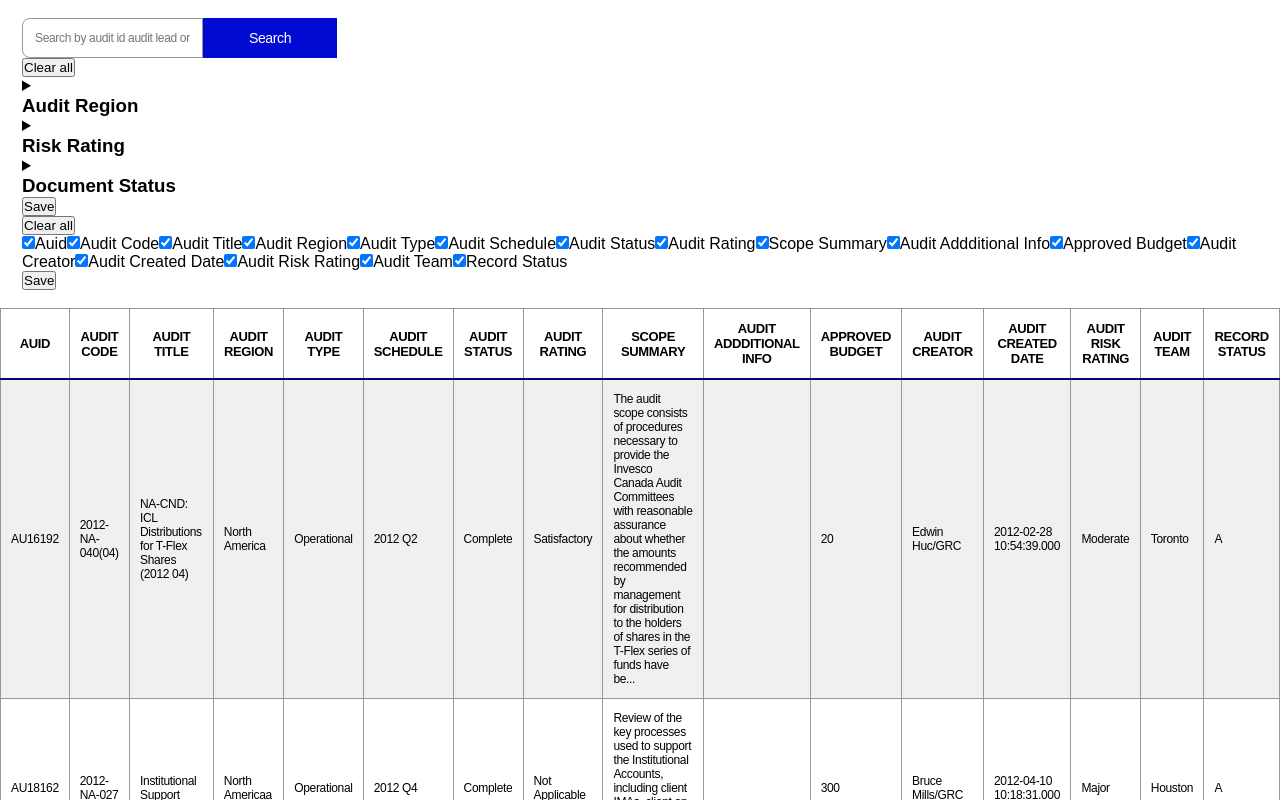
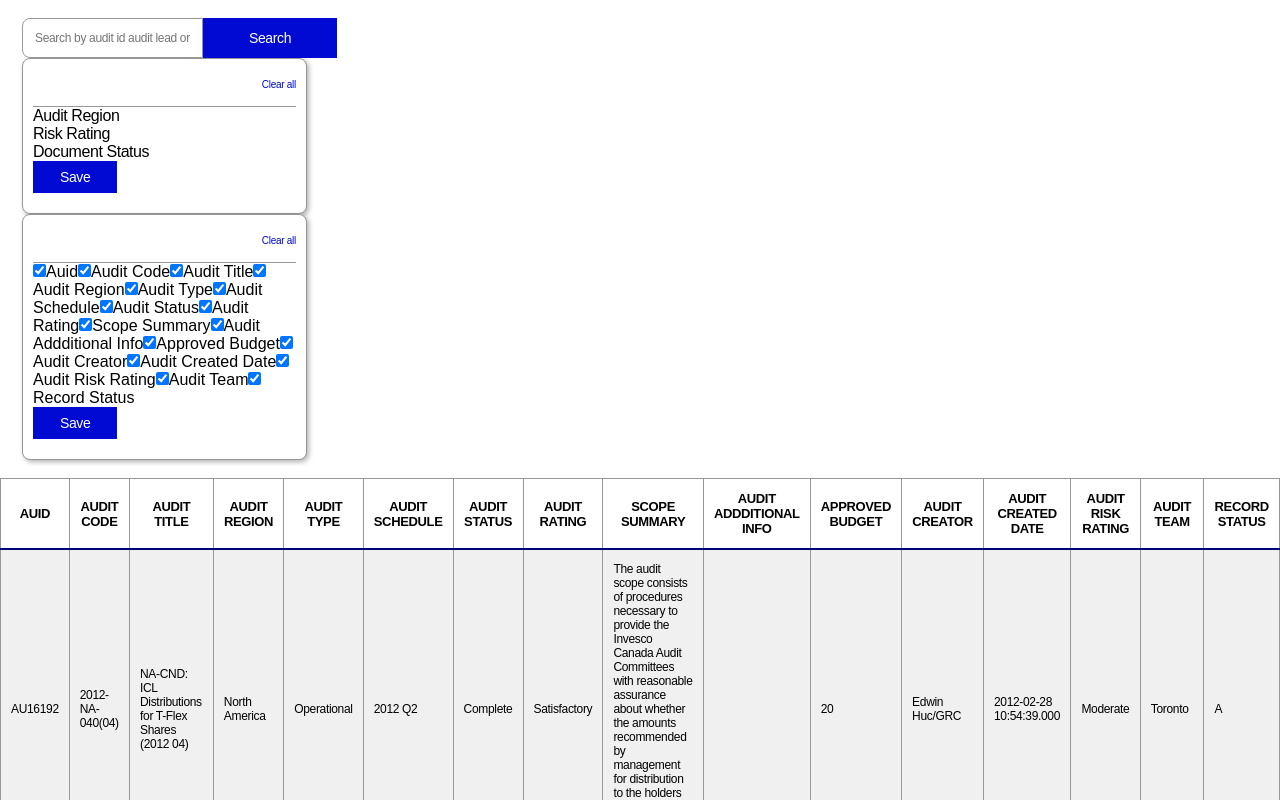
Before and after one commit to artandrey/table, a React (Create React App) app: page / in a window 1280 px wide. Shown: the top 800 px of the page. Built offline with nearby package versions, Linux system fonts and the light colour scheme.

Commit message:
refactored components

```diff
--- a/src/components/Details/Details.jsx
+++ b/src/components/Details/Details.jsx
@@ -1,10 +1,15 @@
 import React from 'react';
+import s from './Details.module.scss';
 
 const Details = ({ children }) => {
     const [summary, content] = children;
     return (
-        <details>
-            <summary>{summary}</summary>
+        <details className={s.details}>
+            <summary>
+                <div>
+                    <h3 className={s.detailsHeader}>{summary}</h3>
+                </div>
+            </summary>
             <div>{content}</div>
         </details>
     );
--- /dev/null
+++ b/src/components/Details/Details.module.scss
@@ -0,0 +1,11 @@
+.details {
+    summary {
+        list-style: none;
+    }
+}
+.detailsHeader {
+    font-size: 16px;
+    letter-spacing: -0.44px;
+    line-height: 18px;
+    font-weight: 500;
+}
--- a/src/components/FloatingTableFilter/FloatingTableFilter.jsx
+++ b/src/components/FloatingTableFilter/FloatingTableFilter.jsx
@@ -16,7 +16,7 @@ const FloatingTableFilter = ({ fields, onFilterApply }) => {
             );
             onFilterApply && onFilterApply(filterValue);
         },
-        [onFilterApply]
+        [onFilterApply, fields]
     );
     const handleReset = useCallback(
         (event) => {
@@ -26,12 +26,10 @@ const FloatingTableFilter = ({ fields, onFilterApply }) => {
     );
     return (
         <FloatingTableWrapper formId={formId}>
-            <form onSubmit={handleSubmit} id={formId}>
+            <form onSubmit={handleSubmit} onReset={handleReset} id={formId}>
                 {fields.map((fieldSet) => (
                     <Details key={fieldSet.title}>
-                        <div>
-                            <h3>{fieldSet.title}</h3>
-                        </div>
+                        {fieldSet.title}
                         <div>
                             {fieldSet.fields.map((field) => (
                                 <label key={field}>
--- a/src/components/FloatingTableForm/FloatingTableWrapper.jsx
+++ b/src/components/FloatingTableForm/FloatingTableWrapper.jsx
@@ -1,16 +1,17 @@
-import React, { useId } from 'react';
+import React from 'react';
+import s from './FloatingTableWrapper.module.scss';
 
-const FloatingTableWrapper = ({ children, formId }) => {
+const FloatingTableWrapper = ({ children, formId, title }) => {
     return (
-        <div>
-            <div>
-                <h2></h2>
-                <button form={formId} type="reset">
+        <div className={s.wrapper}>
+            <div className={s.heading}>
+                <h2>{title}</h2>
+                <button className={s.clearButton} form={formId} type="reset">
                     Clear all
                 </button>
             </div>
             {children}
-            <button form={formId} type="submit">
+            <button className={s.saveButton} form={formId} type="submit">
                 Save
             </button>
         </div>
--- /dev/null
+++ b/src/components/FloatingTableForm/FloatingTableWrapper.module.scss
@@ -0,0 +1,33 @@
+.wrapper {
+    width: 285px;
+    padding: 20px 10px;
+    border: 1px solid #979797;
+    border-radius: 8px;
+    background-color: #ffffff;
+    box-shadow: 2px 2px 5px 0 rgba(0, 0, 0, 0.3);
+}
+.heading {
+    padding-bottom: 16px;
+    display: flex;
+    justify-content: space-between;
+    border-bottom: 1px solid #979797;
+}
+
+.clearButton {
+    font-size: 10px;
+    letter-spacing: -0.27px;
+    line-height: 11px;
+    color: #000ad2;
+    background-color: transparent;
+    border: none;
+}
+
+.saveButton {
+    padding: 8px 27px;
+    background-color: #000ad2;
+    color: #ffffff;
+    font-size: 14px;
+    letter-spacing: -0.38px;
+    line-height: 16px;
+    border: none;
+}
```
